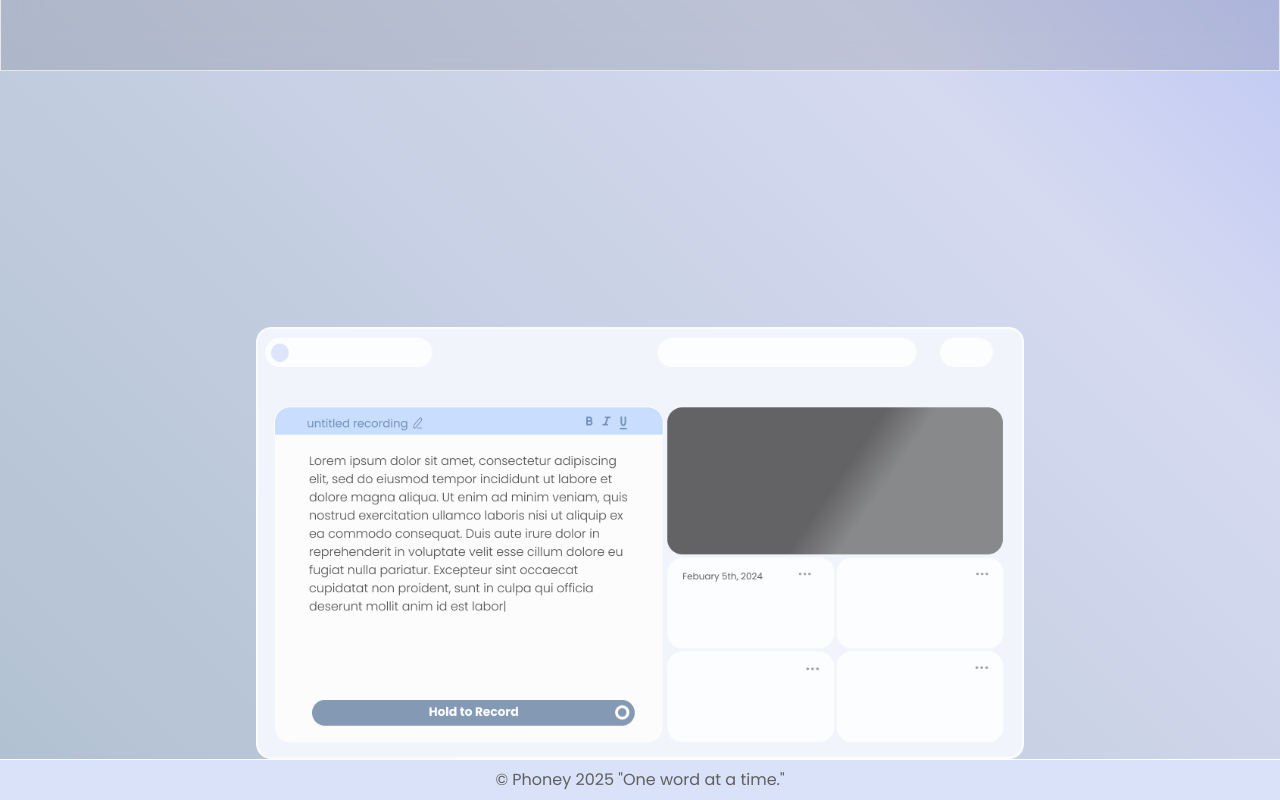
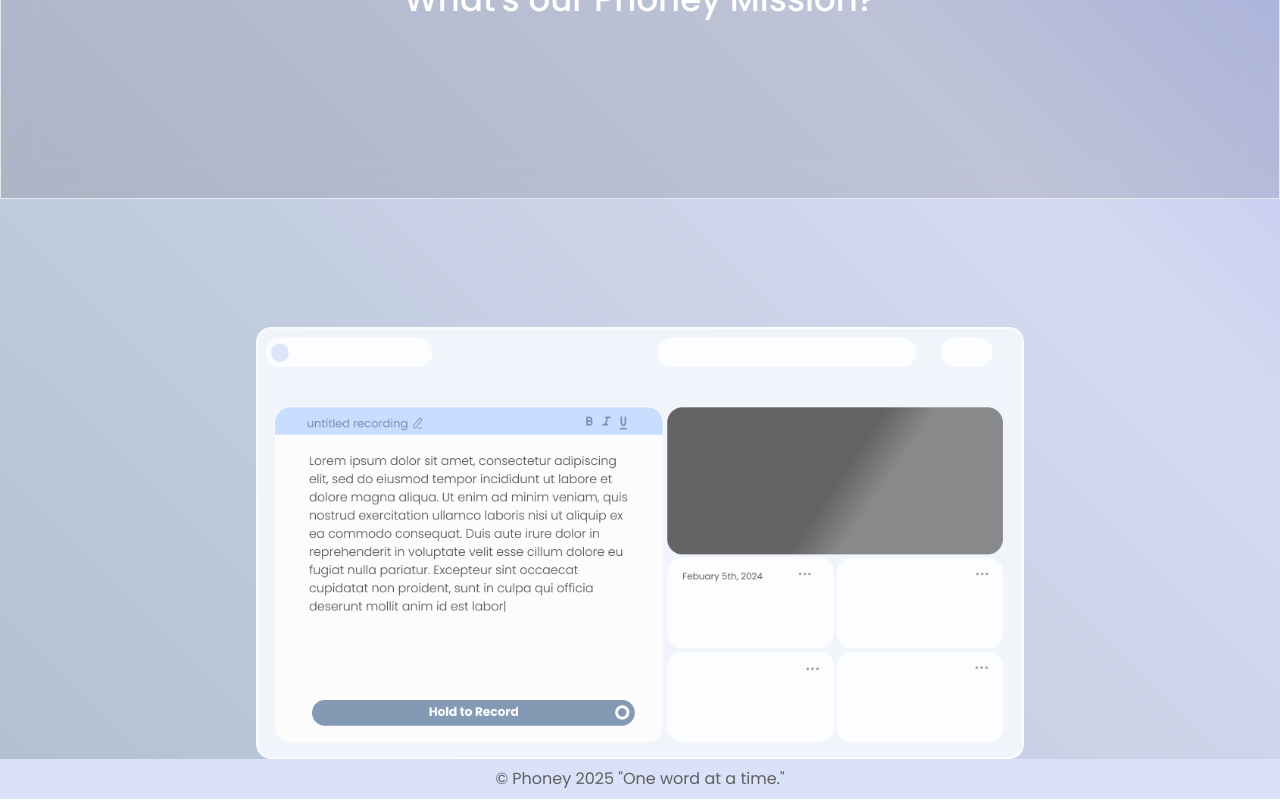
Before and after one commit to ryushen-tan/Phon3y, a React (Vite) app in the folder fe/: page / in a window 1280 px wide. Shown: the part 1161-1961 px from the top of the page. Built offline with nearby package versions, Linux system fonts and the light colour scheme.

Commit message:
updated footer and landing page

```diff
--- a/fe/src/components/Footer/Footer.tsx
+++ b/fe/src/components/Footer/Footer.tsx
@@ -2,7 +2,7 @@ import { FC } from 'react';
 
 const Footer: FC = () => {
     return (
-        <footer className="text-[#5F5F5F] py-2 bg-[#DAE2FA] border-t border-white">
+        <footer className="text-[#5F5F5F] py-2 bg-[#DAE2FA]">
                 <div className="flex items-center justify-center h-full">
                 <p>&copy; Phoney {new Date().getFullYear()} "One word at a time."</p>
             </div>
--- a/fe/src/pages/LandingPage.tsx
+++ b/fe/src/pages/LandingPage.tsx
@@ -76,7 +76,6 @@ const LandingPage: React.FC = () => {
                                 <h2> "To help people people communicate and build a database for SLP" -ryu</h2>
                             </div> */}
                         </div>
-
                     </div>
                     <div
                         ref={demoRef}
@@ -84,10 +83,9 @@ const LandingPage: React.FC = () => {
                             isDemoVisible ? 'opacity-100' : 'opacity-0'
                         }`}
                     >
-                        <img src={Demo} alt="Demo Img" className='w-[60%] mt-[20vw]' />
+                        <img src={Demo} alt="Demo Img" className='w-[60%] mt-[10%]' />
                     </div>
                 </div>
-
                 <Footer />
             </div>
         </>
```
